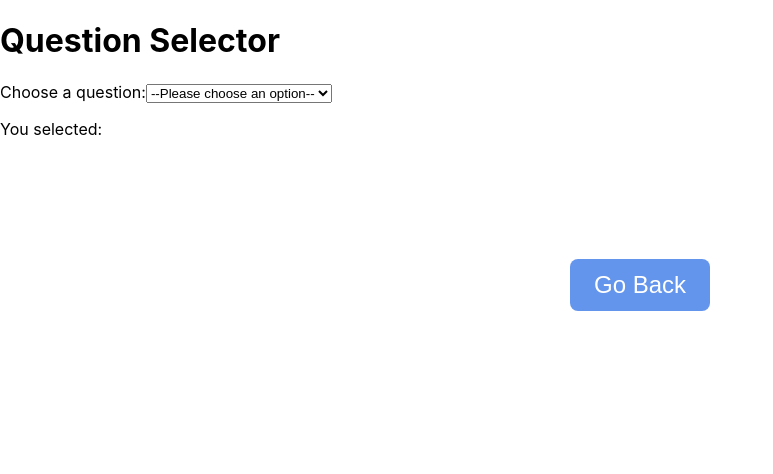
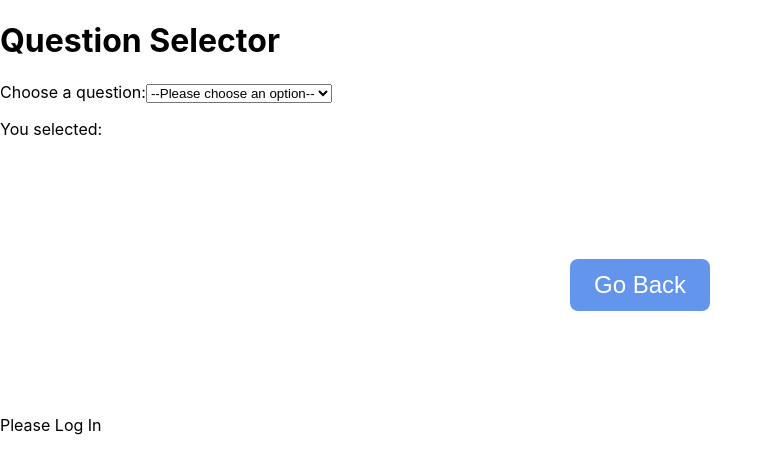
Before and after one commit to jeffreyzhai123/ai_proj-, a React (Create React App) app in the folder frontend/: page /test in a window 1280 px wide. Shown: the top 474 px of the page, without its empty margins (0-773 px from the left). Built offline with nearby package versions, Linux system fonts and the light colour scheme; no server answers.

Commit message:
added display messege when not logged in

```diff
--- a/frontend/src/Test.js
+++ b/frontend/src/Test.js
@@ -62,6 +62,8 @@ function Test() {
         />
       </div>
 
+      {user ? null : <div>Please Log In</div>}
+
     </div>
   );
 }
```
